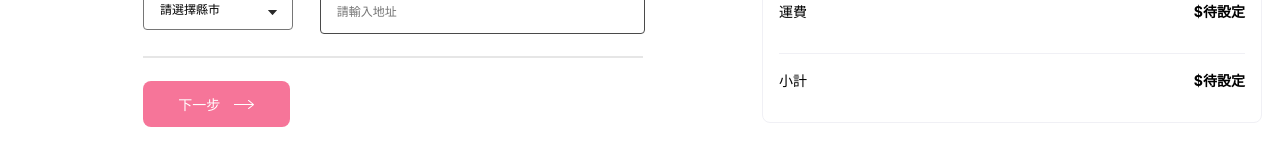
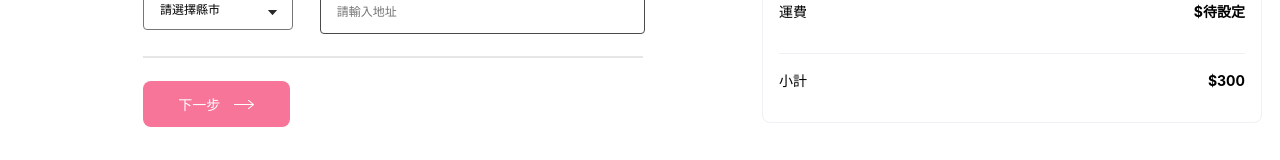
Before and after one commit to kumomiki/alpha_shop, a React (Create React App) app: page / in a window 1280 px wide. Shown: the part 613-773 px from the top of the page. Built offline with nearby package versions, Linux system fonts and the light colour scheme.

Commit message:
git commit -m "feat: add price activation function'

```diff
--- a/src/components/main/cart/Cart.js
+++ b/src/components/main/cart/Cart.js
@@ -34,15 +34,21 @@ function ProductLists({ data, onPlus, onMinus }) {
           <div class={styles.productName}>{product.name}</div>
           <div class={styles.productControlContainer}>
             <div class={styles.productControl}>
-              <Minus className={styles.minus}
-              onClick={() => onMinus(product.id)} />
+              <Minus
+                className={styles.minus}
+                onClick={() => onMinus(product.id)}
+              />
               <span class={styles.productCount}>{product.quantity}</span>
-              <Plus className={styles.plus}
-              onClick={() => onPlus(product.id)} />
+              <Plus
+                className={styles.plus}
+                onClick={() => onPlus(product.id)}
+              />
             </div>
           </div>
         </div>
-        <div class={styles.productPrice}>${product.price}</div>
+        <div
+          class={styles.productPrice}
+        >{`$ ${product.price.toLocaleString()}`}</div>
       </div>
     </div>
   ));
@@ -53,16 +59,24 @@ function ProductLists({ data, onPlus, onMinus }) {
 export function Cart() {
   const [currentProducts, setCurrentProducts] = useState(products);
 
+  const totalPrice = function isTotal() {
+    let total = 0;
+    currentProducts.map((product) => (total = total + product.price));
+    return total;
+  };
+
   function handlePlusClick(id) {
     setCurrentProducts(
       currentProducts.map((product) => {
         if (product.id === id) {
           return {
             ...product,
+            price:
+              product.id === "1" ? product.price + 50 : product.price + 200,
             quantity: product.quantity + 1,
           };
-        }else{
-          return product
+        } else {
+          return product;
         }
       })
     );
@@ -70,19 +84,21 @@ export function Cart() {
 
   function handleMinusClick(id) {
     let nextProducts = currentProducts.map((product) => {
-        if (product.id === id) {
+      if (product.id === id && product.quantity !==0) {
         return {
           ...product,
+          price:
+              product.id === "1" ? product.price - 50 : product.price - 200,
           quantity: product.quantity - 1,
         };
-        }else{
-          return product
+      } else {
+        return product;
       }
-      })
+    });
 
     nextProducts = nextProducts.filter((newProduct) => newProduct.quantity > 0);
 
-      setCurrentProducts(nextProducts)
+    setCurrentProducts(nextProducts);
   }
 
   return (
@@ -100,7 +116,7 @@ export function Cart() {
         </div>
         <div class={styles.cartInfoTotal}>
           <div class={styles.cartText}>小計</div>
-          <div class={styles.cartPrice}>$待設定</div>
+          <div class={styles.cartPrice}>${totalPrice()}</div>
         </div>
       </div>
     </section>
```
Lines whose indentation alone changed are shown as unchanged.
